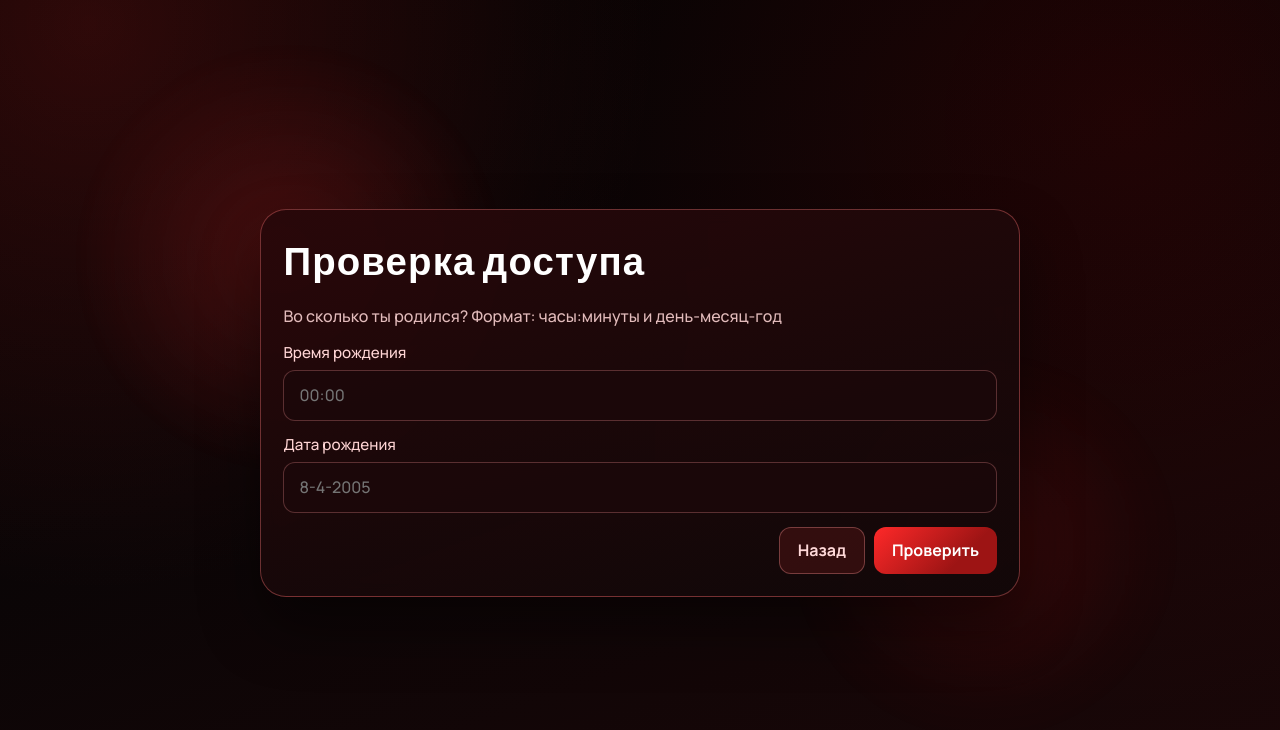
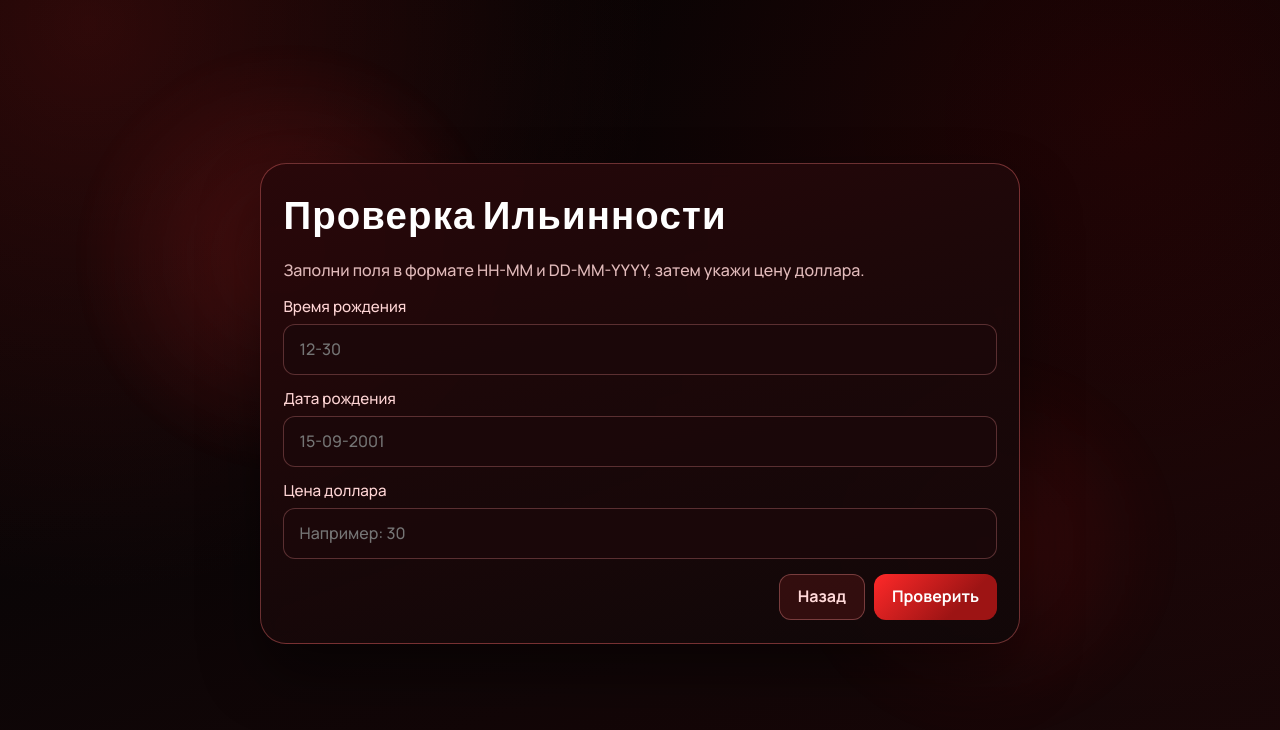
Before and after one commit to TheQChan/birthday-quest, a React (Vite) app: page / in a window 1280 px wide. Both pictures are taken after a click on the button "Войти". Shown: the top 730 px of the page. Built offline with nearby package versions, Linux system fonts and the light colour scheme.

Commit message:
update registration form

```diff
--- a/src/App.jsx
+++ b/src/App.jsx
@@ -55,6 +55,7 @@ function App() {
 
   const [birthTime, setBirthTime] = useState('')
   const [birthDate, setBirthDate] = useState('')
+  const [dollarPrice, setDollarPrice] = useState('')
   const [gateError, setGateError] = useState('')
 
   const [currentQuestIndex, setCurrentQuestIndex] = useState(initialSession.currentQuestIndex)
@@ -93,15 +94,17 @@ function App() {
 
     const validTime = normalizeText(birthTime) === normalizeText(BIRTHDAY_GATE.time)
     const validDate = normalizeText(birthDate) === normalizeText(BIRTHDAY_GATE.date)
+    const validDollarRate = BIRTHDAY_GATE.dollarRates.includes(normalizeText(dollarPrice))
 
-    if (!validTime || !validDate) {
-      setGateError('Неверно. Попробуй еще раз: формат 00:00 и 8-4-2005.')
+    if (!validTime || !validDate || !validDollarRate) {
+      setGateError('Неверно. Проверь формат и попробуй еще раз.')
       return
     }
 
     setGateError('')
     setBirthDate('')
     setBirthTime('')
+    setDollarPrice('')
     setSelectedQuestIndex(currentQuestIndex)
     setStage(QUESTS.length ? STAGE.QUESTS : STAGE.FINISH)
   }
@@ -152,7 +155,7 @@ function App() {
           <p className="eyebrow">Birthday Quest</p>
           <h1>С днем рождения, Илья</h1>
           <p className="lead-text">
-            Если ты Илья и у тебя день рождения, нажми кнопку, чтобы войти в квест.
+            Если ты Илья и у тебя день рождения, нажми кнопку, чтобы получить доступ к контенту на сайте.
           </p>
           <button className="btn btn-primary" onClick={() => setStage(STAGE.ACCESS)}>
             Войти
@@ -162,18 +165,20 @@ function App() {
 
       {stage === STAGE.ACCESS && (
         <section className="card form-card">
-          <h2>Проверка доступа</h2>
-          <p className="muted">Во сколько ты родился? Формат: часы:минуты и день-месяц-год</p>
+          <h2>Проверка Ильинности</h2>
+          <p className="muted">Заполни поля в формате HH-MM и DD-MM-YYYY, затем укажи цену доллара.</p>
 
           <form onSubmit={handleGateSubmit} className="form-stack">
             <label className="field">
               <span>Время рождения</span>
               <input
                 type="text"
-                placeholder="00:00"
+                placeholder="12-30"
                 value={birthTime}
                 onChange={(event) => setBirthTime(event.target.value)}
                 autoComplete="off"
+                pattern="\\d{2}-\\d{2}"
+                title="Используй формат HH-MM, например 09-45"
                 required
               />
             </label>
@@ -182,9 +187,23 @@ function App() {
               <span>Дата рождения</span>
               <input
                 type="text"
-                placeholder="8-4-2005"
+                placeholder="15-09-2001"
                 value={birthDate}
                 onChange={(event) => setBirthDate(event.target.value)}
+                autoComplete="off"
+                pattern="\\d{2}-\\d{2}-\\d{4}"
+                title="Используй формат DD-MM-YYYY, например 24-12-2004"
+                required
+              />
+            </label>
+
+            <label className="field">
+              <span>Цена доллара</span>
+              <input
+                type="text"
+                placeholder="Например: 30"
+                value={dollarPrice}
+                onChange={(event) => setDollarPrice(event.target.value)}
                 autoComplete="off"
                 required
               />
--- a/src/data/quests.js
+++ b/src/data/quests.js
@@ -1,6 +1,7 @@
 export const BIRTHDAY_GATE = {
-  time: '00:00',
-  date: '8-4-2005'
+  time: '00-00',
+  date: '08-04-2005',
+  dollarRates: ['27', '28']
 }
 
 export const QUESTS = [
```
